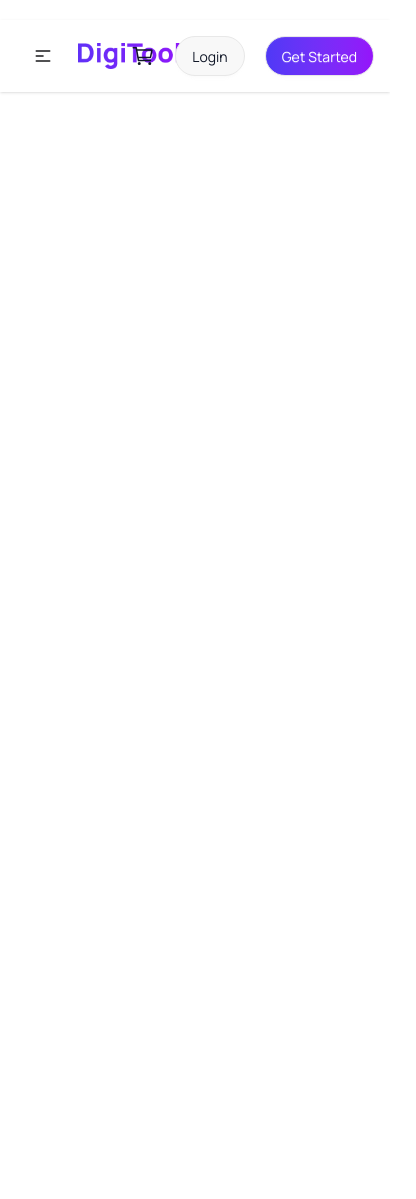
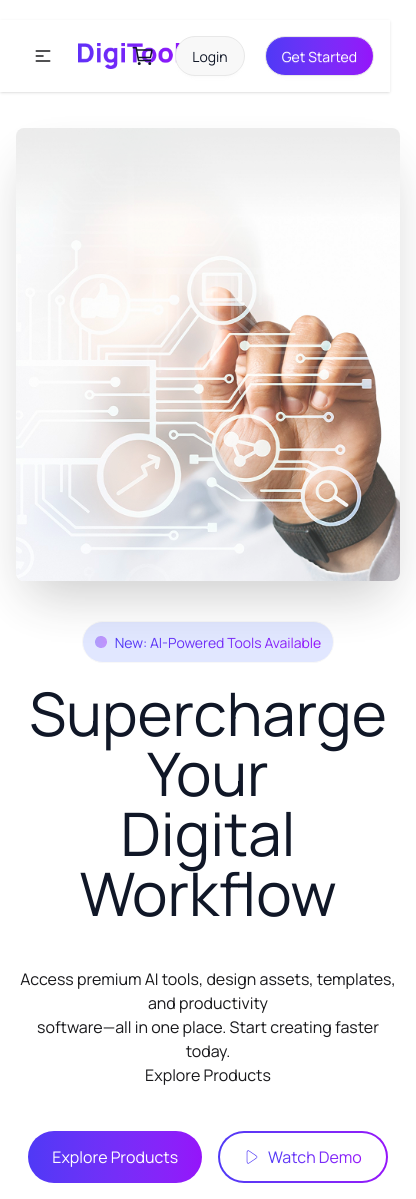
Before and after one commit to Saha-Ovi/digital-tools-platfrom, a React (Vite) app: page / in a window 390 px wide. Shown: the whole page, 416 px wide, since content can reach past the window. Before the commit the page ends 844 px from the top, so only its background shows below. Built offline with nearby package versions, Linux system fonts and the light colour scheme.

Commit message:
banner section added and responsive

```diff
--- a/src/App.jsx
+++ b/src/App.jsx
@@ -1,4 +1,5 @@
 import './App.css'
+import Banner from './components/Banner/Banner'
 import Navbar from './components/Navbar/Navbar'
 
 function App() {
@@ -7,6 +8,7 @@ function App() {
     <>
      <header>
     <Navbar></Navbar>
+    <Banner></Banner>
      </header>
      <main>
 
--- /dev/null
+++ b/src/components/Banner/Banner.jsx
@@ -0,0 +1,43 @@
+import React from 'react';
+import bannerImg from '../../assets/banner.png'
+import { CiPlay1 } from 'react-icons/ci';
+import badgeIcon from "../../assets/Rectangle.png"
+
+const Banner = () => {
+    return (
+        <div className='container mx-auto'>
+            <div className="hero min-h-4/5">
+                <div className="hero-content gap-10 lg:gap-80 flex-col lg:flex-row-reverse">
+                    <img src={bannerImg} className="max-w-sm rounded-lg shadow-2xl animate-pulse"
+                    />
+                    <div className='text-center lg:text-left space-y-5'>
+                        <h5 className='badge px-3 py-5 rounded-full bg-[#E1E7FF]'>
+                            <img src={badgeIcon} alt="" />
+                            <span className='bg-linear-to-r from-[#4F39F6] to-[#9514FA] bg-clip-text text-transparent font-semibold'>New: AI-Powered Tools Available</span></h5>
+                        <h1 className="text-6xl font-extrabold text-[#101727]">Supercharge Your <br />Digital Workflow</h1>
+                        <p className="py-6 text-[##627382]">
+                            Access premium AI tools, design assets, templates, and productivity <br />
+                            software—all in one place. Start creating faster today.
+                            <br />
+                            Explore Products
+                        </p>
+                        <div className='flex gap-4 justify-center lg:justify-start'>
+                            <button className=" bg-linear-to-r from-[#4F39F6] to-[#9514FA] text-white px-6 py-3 rounded-full hover:cursor-pointer">Explore Products</button>
+                            <button className='rounded-full bg-linear-to-r from-[#4F39F6] to-[#9514FA] p-0.5 hover:cursor-pointer'>
+                                <span className='flex items-center gap-2 bg-white px-6 py-3 rounded-full '>
+                                    <CiPlay1 className='text-[#4F39F6]' />
+                                    <span className='bg-linear-to-r from-[#4F39F6] to-[#9514FA] bg-clip-text text-transparent font-semibold'>
+                                        Watch Demo
+                                    </span>
+                                </span>
+                            </button>
+
+                        </div>
+                    </div>
+                </div>
+            </div>
+        </div>
+    );
+};
+
+export default Banner;
```
Also changed, not shown: src/assets/Rectangle.png (added).
